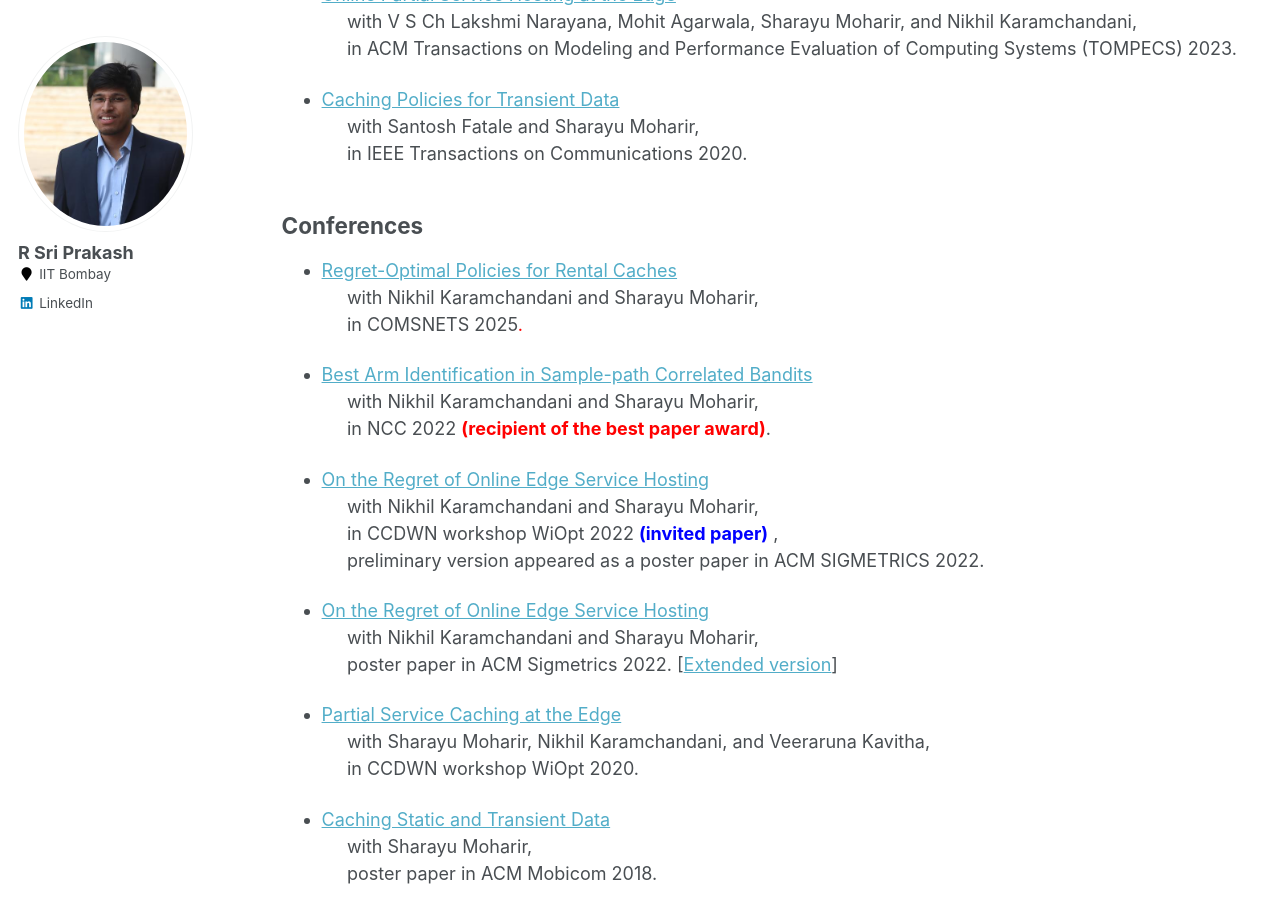
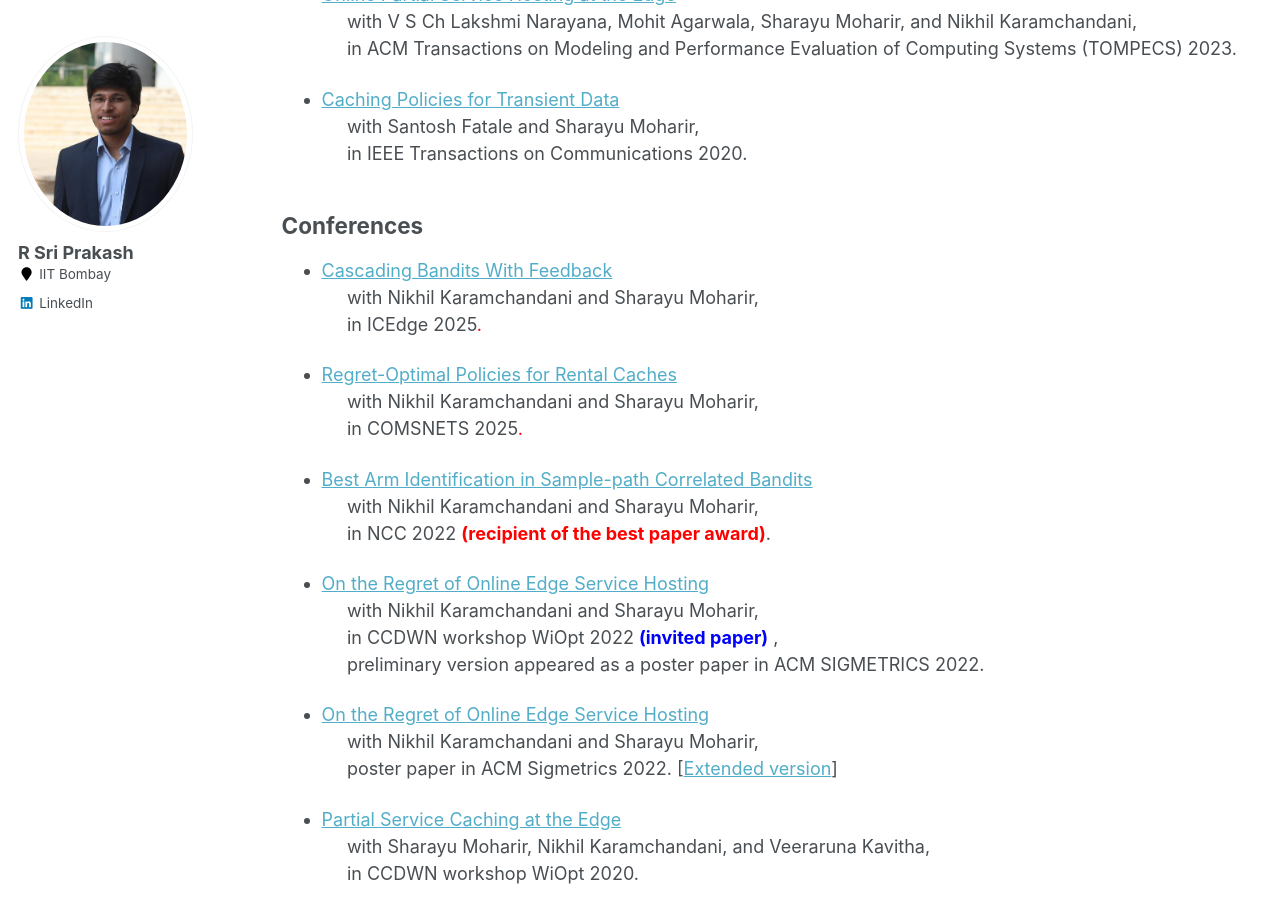
Before and after one commit to rsriprakash/rsriprakash.github.io, a Jekyll site: the page built from _pages/publications.md, in a window 1280 px wide and 900 px high, scrolled down 457 px. Built offline with Jekyll 4.4.1, drawn with Linux system fonts in a browser that asks for light colours.

Commit message:
Update publications.md

```diff
--- a/_pages/publications.md
+++ b/_pages/publications.md
@@ -21,6 +21,10 @@ This material is presented to ensure timely dissemination of scholarly and techn
     &nbsp;&nbsp;&nbsp;&nbsp; in IEEE Transactions on Communications 2020.
 
 ## Conferences
+* [Cascading Bandits With Feedback](http://rsriprakash.github.io/files/Cascading Bandits With Feedback.pdf)<br>
+    &nbsp;&nbsp;&nbsp;&nbsp; with Nikhil Karamchandani and Sharayu Moharir,<br>
+    &nbsp;&nbsp;&nbsp;&nbsp; in ICEdge 2025<span style="color:red">.
+
 * [Regret-Optimal Policies for Rental Caches](http://rsriprakash.github.io/files/COMSNETS_2025.pdf)<br>
     &nbsp;&nbsp;&nbsp;&nbsp; with Nikhil Karamchandani and Sharayu Moharir,<br>
     &nbsp;&nbsp;&nbsp;&nbsp; in COMSNETS 2025<span style="color:red">.
```
